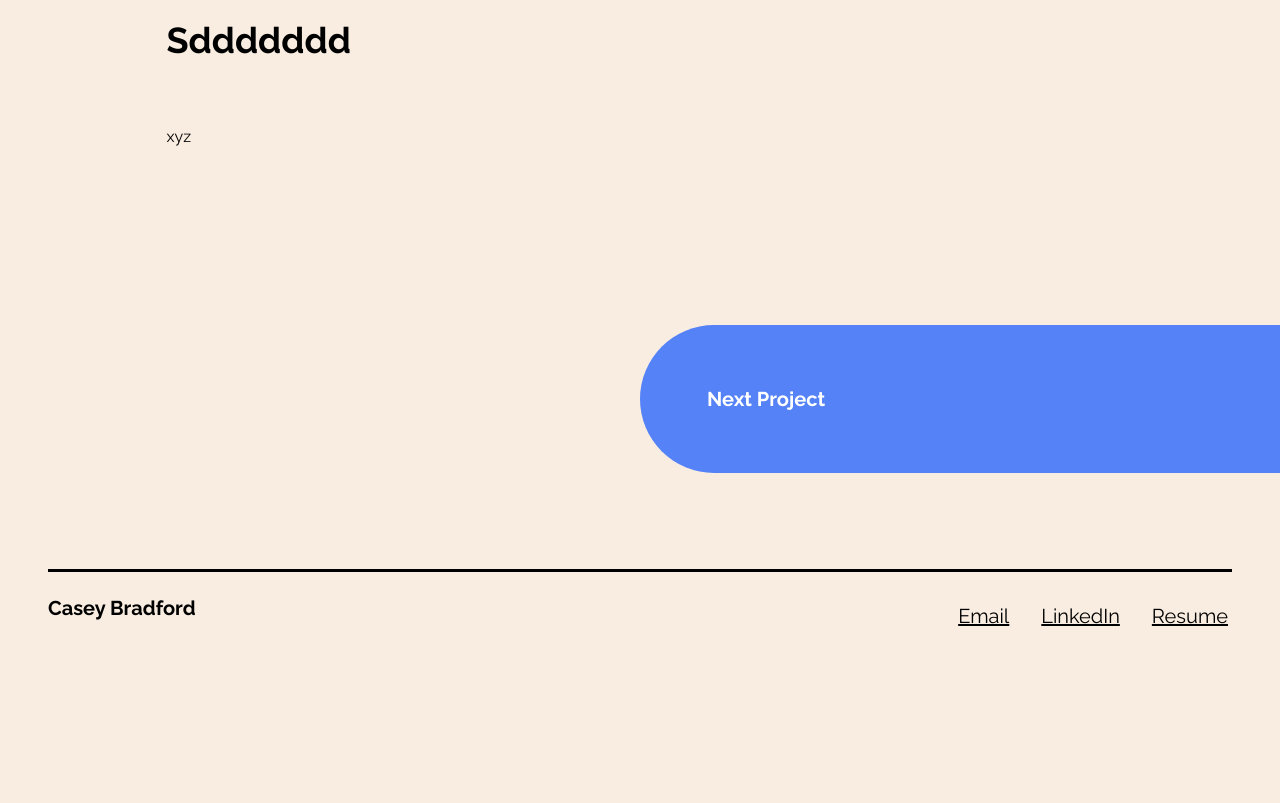
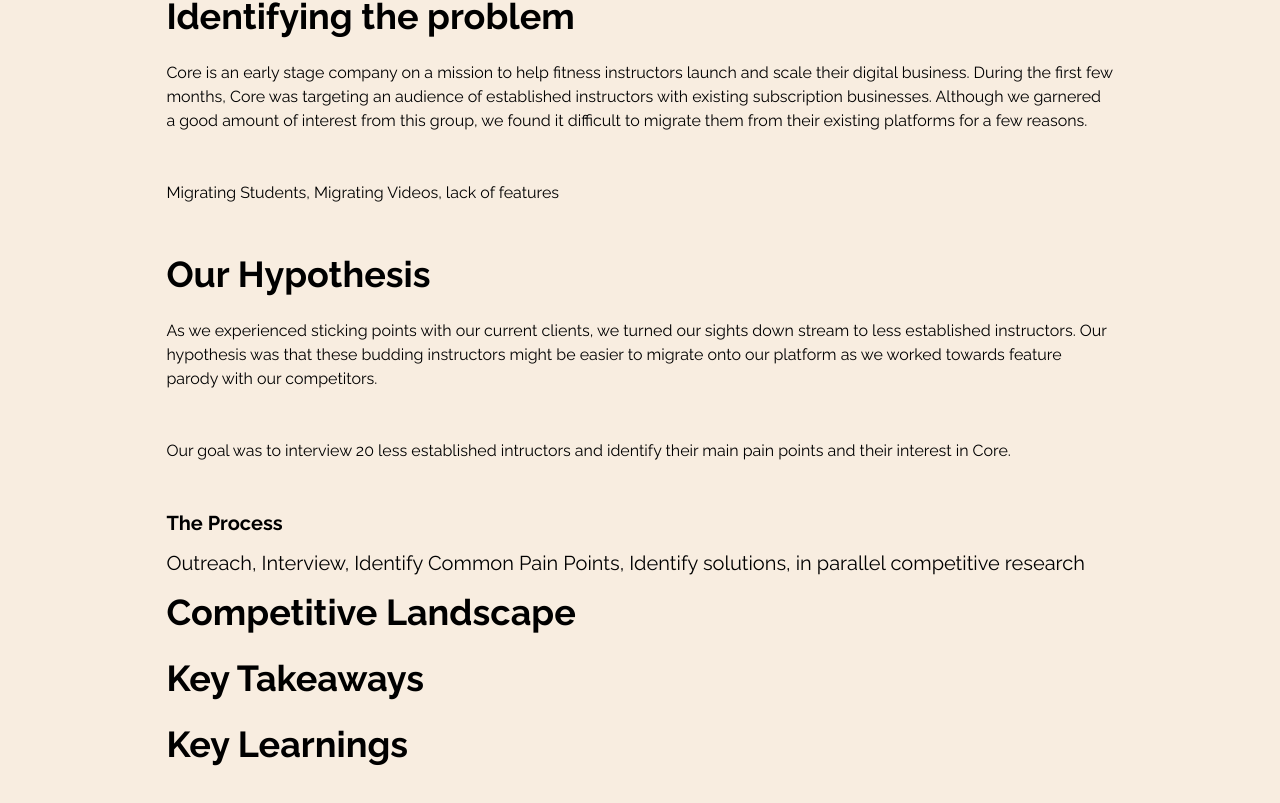
Before and after one commit to hottinet/casey-site-v2, a Next.js app: page /customer-discovery in a window 1280 px wide. Shown: the part 617-1420 px from the top of the page. Before the commit the page ends 1301 px from the top, so only its background shows below. Built offline with nearby package versions, Linux system fonts and the light colour scheme.

Commit message:
start of customers page

```diff
--- a/src/pages/customer-discovery.tsx
+++ b/src/pages/customer-discovery.tsx
@@ -11,6 +11,7 @@ import DetailPickle from '~/components/pickles/DetailPickle';
 import NextProjectPickle from '~/components/pickles/NextProjectPickle';
 import StackedText from '~/components/StackedText';
 import Body from '~/components/typography/Body';
+import Heading from '~/components/typography/Heading';
 // import Heading from '~/components/typography/Heading';
 import Title from '~/components/typography/Title';
 
@@ -25,19 +26,44 @@ const CustomerDiscovery: React.FC = () => (
     </ContentBox>
     <DetailPickle>
       <PickleStack
-        bottomText="Identify what features we need to build to support an instructor without a solid subscription business and differentiate from our competitors."
+        bottomText="Identify the painpoints of a Tier 3 intructor and solutions we can provide."
         topText="Goal"
       />
       <PickleStack
-        bottomText="Reach out to and conduct interviews with potential users. Identify common pain points and possible solutions."
+        bottomText="Reach out to and conduct interviews with potential users. Identify common pain points and possible solutions to present to investors."
         topText="My Role"
       />
     </DetailPickle>
     <ContentBox column>
-      <Title bold>Sddddddd</Title>
-      <Box mt={40}>
-        <Body>xyz</Body>
-      </Box>
+      <Title bold>Identifying the problem</Title>
+      <Body>
+        Core is an early stage company on a mission to help fitness instructors
+        launch and scale their digital business. During the first few months,
+        Core was targeting an audience of established instructors with existing
+        subscription businesses. Although we garnered a good amount of interest
+        from this group, we found it difficult to migrate them from their
+        existing platforms for a few reasons.
+      </Body>
+      <Body>Migrating Students, Migrating Videos, lack of features</Body>
+      <Title bold>Our Hypothesis</Title>
+      <Body>
+        As we experienced sticking points with our current clients, we turned
+        our sights down stream to less established instructors. Our hypothesis
+        was that these budding instructors might be easier to migrate onto our
+        platform as we worked towards feature parody with our competitors.
+      </Body>
+      <Body>
+        Our goal was to interview 20 less established intructors and identify
+        their main pain points and their interest in Core.
+      </Body>
+      <Heading bold>The Process</Heading>
+      <Heading>
+        Outreach, Interview, Identify Common Pain Points, Identify solutions, in
+        parallel competitive research
+      </Heading>
+      <Title bold>Competitive Landscape</Title>
+      <Title bold>Key Takeaways</Title>
+      <Title bold>Key Learnings</Title>
     </ContentBox>
     <FlexBox justifyContent="flex-end" mt={128}>
       <NextProjectPickle nextProjectPath="/" />
```
Also changed, not shown: src/pages/index.tsx (+14 -2 lines).
